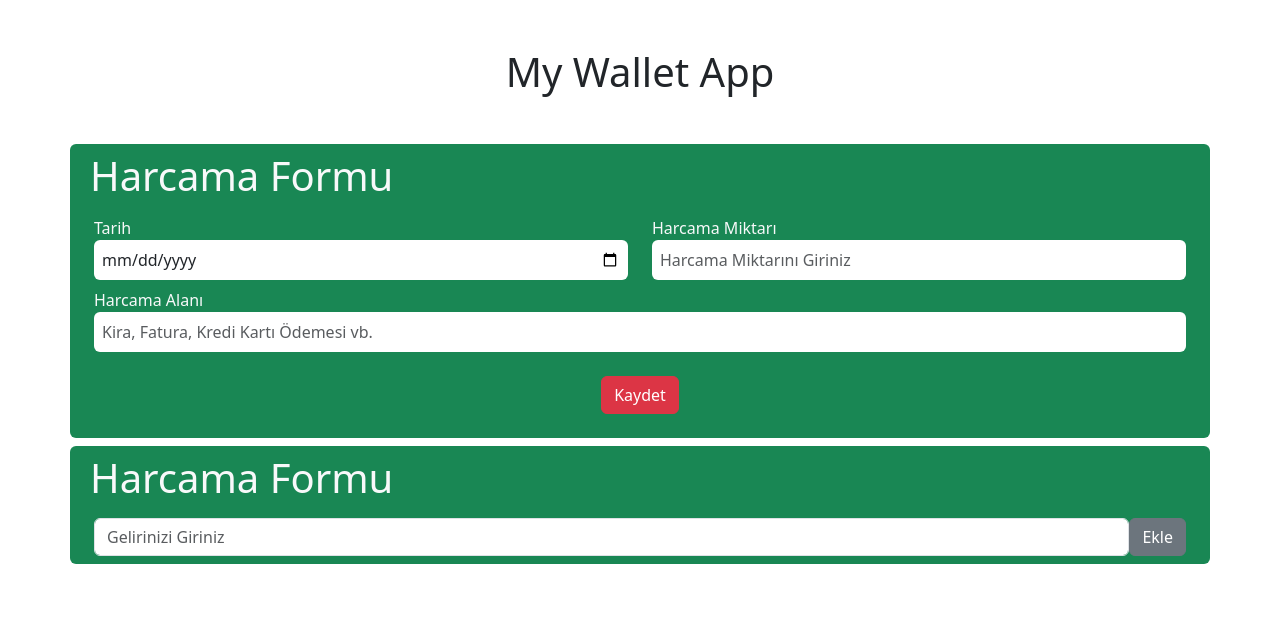
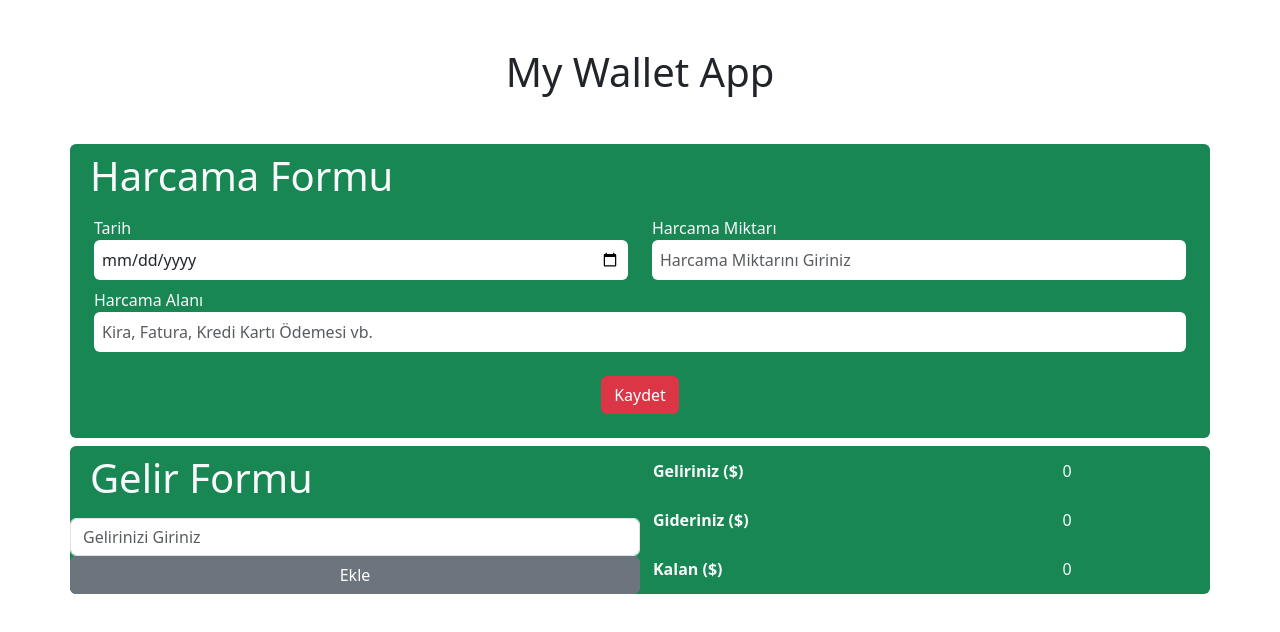
Before and after one commit to nurdoganbahadir/WalletApp, a plain HTML site: page index.html in a window 1280 px wide. Drawn offline with nearby package versions, Linux system fonts and the light colour scheme.

Commit message:
table added

```diff
--- a/index.html
+++ b/index.html
@@ -51,16 +51,36 @@
       </form>
     </div>
     <div class="container bg-success rounded-2 text-light my-2">
-      <h1 class="p-2">Harcama Formu</h1>
-      <div class="container d-flex pb-2">
+      <div class="row">
+        <div class="col-6">
+          <h1 class="p-2">Gelir Formu</h1>
+          <form action="" class="row">
             <input
               type="number"
               name="gelir"
               id="gelir"
               placeholder="Gelirinizi Giriniz"
-          class="form-control"
+              class="form-control col-6 w-100"
             />
-        <button type="button" class="btn btn-secondary">Ekle</button>
+            <button type="submit" class="btn btn-secondary">Ekle</button>
+          </form>
+        </div>
+        <div class="col-6">
+          <table class="w-100 h-100">
+            <tr>
+              <th class="w-75">Geliriniz ($)</th>
+              <td>0</td>
+            </tr>
+            <tr>
+              <th>Gideriniz ($)</th>
+              <td>0</td>
+            </tr>
+            <tr>
+              <th>Kalan ($)</th>
+              <td>0</td>
+            </tr>
+          </table>
+        </div>
       </div>
     </div>
     <script
```
Lines whose indentation alone changed are shown as unchanged.
